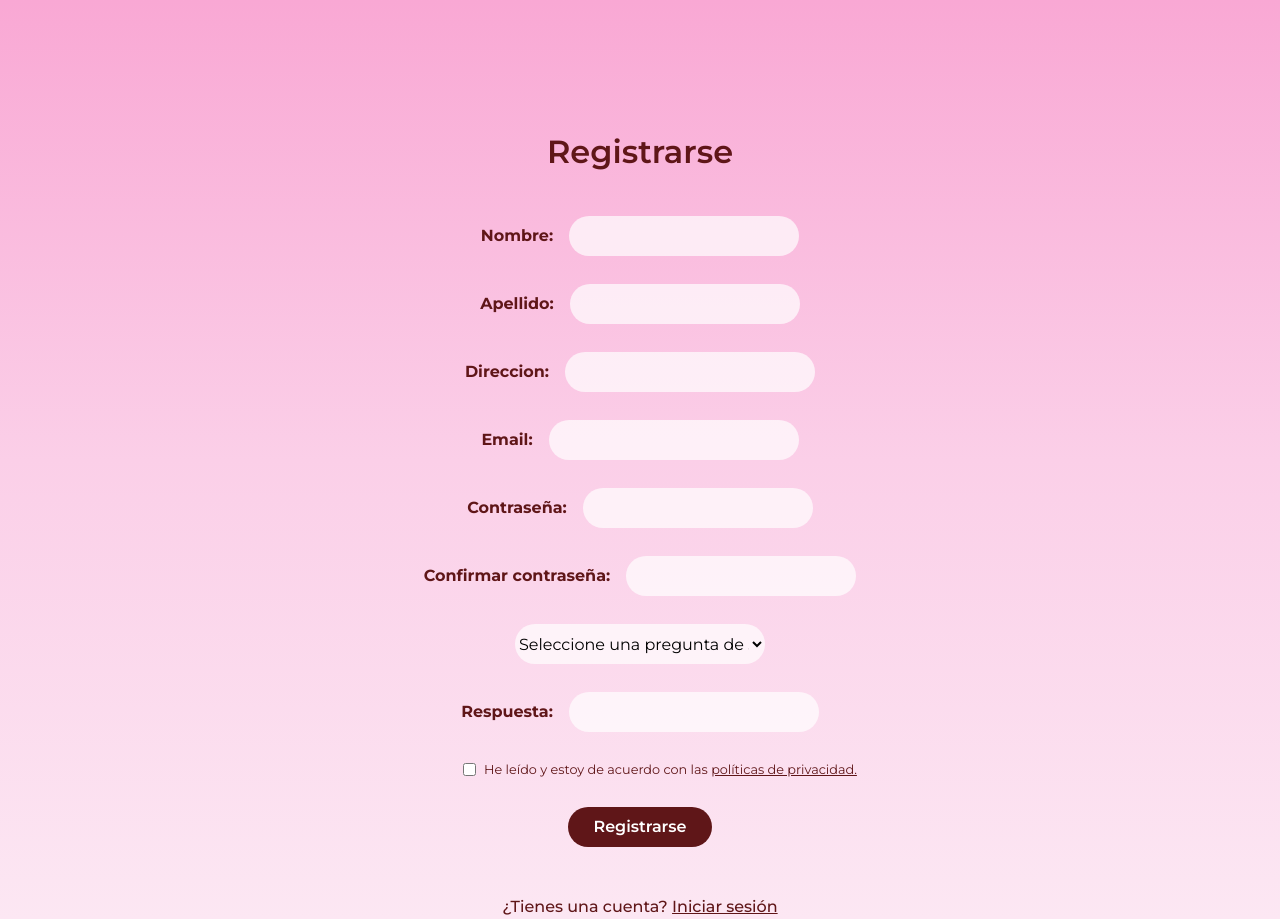
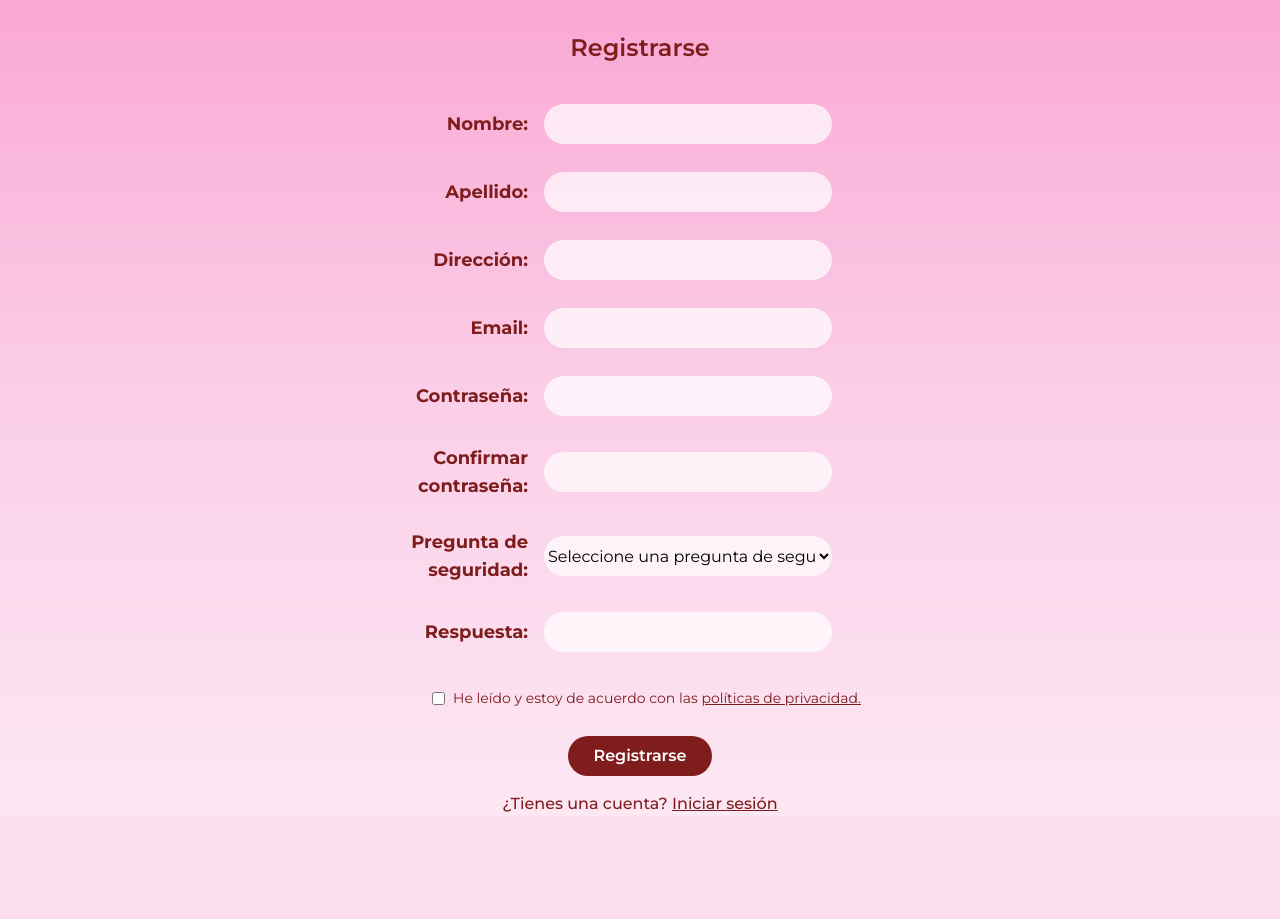
Before and after one commit to JocDabi/E-commerce_Seven7, a PHP site: page /registro.php in a window 1280 px wide. After the commit the page ends 812 px from the top, so only its background shows below. Run offline with PHP 8.4, Linux system fonts and the light colour scheme; some libraries are stand-ins or nearby versions.

Commit message:
actualizacion estilos 26-06

```diff
--- a/HTMl/carrito.php
+++ b/HTMl/carrito.php
@@ -65,7 +65,7 @@
         background-color: #b30000;
     }
 </style>
-<body class="w-[100%] bg-gradient-to-b from-pink-300 via-pink-200 to-pink-100 overflow-x-hidden">
+<body class="w-[100%] h-screen bg-gradient-to-b from-pink-300 via-pink-200 to-pink-100 overflow-x-hidden">
     <nav>
         <a class="pt-6 pl-7" href="index.html">
             <img class="w-[68px] h-[68px]" src="../images/Recurso 1.png" alt="">
--- a/HTMl/catalogo.php
+++ b/HTMl/catalogo.php
@@ -66,7 +66,7 @@
     }
 </style>
 
-<body class="w-[100%] bg-gradient-to-b from-pink-300 via-pink-200 to-pink-100 overflow-x-hidden">
+<body class="w-[100%] h-screen bg-gradient-to-b from-pink-300 via-pink-200 to-pink-100 overflow-x-hidden">
     <nav>
         <a class="pt-6 pl-7" href="index.html">
             <img class="w-[68px] h-[68px]" src="../images/Recurso 1.png" alt="">
--- a/HTMl/login.php
+++ b/HTMl/login.php
@@ -21,7 +21,7 @@ session_start();
     }
 </style>
 
-<body class="w-[100%]  bg-gradient-to-b from-pink-300 via-pink-200 to-pink-100 overflow-x-hidden">
+<body class="w-[100%] h-screen bg-gradient-to-b from-pink-300 via-pink-200 to-pink-100 overflow-x-hidden">
 
     <h1 class="text-center mt-16 text-[2rem] text-[rgb(95,22,24)] font-[600]">Iniciar sesión</h1>
 
--- a/HTMl/registro.php
+++ b/HTMl/registro.php
@@ -23,85 +23,92 @@ session_start();
     }
 </style>
 
-<body class="w-[100%] bg-gradient-to-b from-pink-300 via-pink-200 to-pink-100 overflow-x-hidden">
-    <h1 class="text-center mt-32 text-[2rem] text-[rgb(95,22,24)] font-[600]">Registrarse</h1>
+<body class="w-full bg-gradient-to-b from-pink-300 via-pink-200 to-pink-100 overflow-x-hidden">
+    <h1 class="text-center mt-8 text-2xl text-red-900 font-semibold">Registrarse</h1>
 
-    <div class="w-full flex flex-col gap-8 items-center mt-4">
-        <form class="flex flex-col items-center gap-7 mt-6" action="../procesar_registro.php" method="post">
-            <div class="relative flex">
-                <label class="text-[rgb(95,22,24)] text-32 font-bold pt-2 mr-4" for="nombre">Nombre:</label>
-                <input class="w-[230px] h-[40px] bg-white/70 outline-0 rounded-full text-center placeholder:text-[rgb(95,22,24)] placeholder:font-[500] focus:placeholder-transparent" type="text" name="nombre" maxlength="20" required autocomplete="off">
-                <p class="text-gray-600 text-xs absolute left-24 top-full mt-1 hidden">Máximo 20 caracteres</p>
+    <div class="w-full flex flex-col items-center mt-4">
+        <form class="flex flex-col items-center gap-7 mt-6 w-full max-w-xl" action="../procesar_registro.php" method="post">
+
+            <div class="relative flex items-center w-full">
+                <label class="text-red-900 text-lg font-bold w-1/3 text-right pr-4" for="nombre">Nombre:</label>
+                <input class="w-2/4 h-10 bg-white/70 outline-none rounded-full text-center placeholder:text-red-900 placeholder:font-medium focus:placeholder-transparent" type="text" name="nombre" maxlength="20" required autocomplete="off">
+                <p class="text-gray-600 text-xs absolute left-32 top-full mt-1 hidden">Máximo 20 caracteres</p>
+            </div>
             <?php if(isset($_SESSION['errors']['nombre'])): ?>
-                    <div class="text-red-500 text-sm text-center mb-4">
+                <div class="text-red-500 text-sm text-center">
                     <?php echo $_SESSION['errors']['nombre']; ?>
                 </div>
             <?php endif; ?>
+
+            <div class="relative flex items-center w-full">
+                <label class="text-red-900 text-lg font-bold w-1/3 text-right pr-4" for="apellido">Apellido:</label>
+                <input class="w-2/4 h-10 bg-white/70 outline-none rounded-full text-center placeholder:text-red-900 placeholder:font-medium focus:placeholder-transparent" type="text" name="apellido" maxlength="20" required autocomplete="off">
+                <p class="text-gray-600 text-xs absolute left-32 top-full mt-1 hidden">Máximo 20 caracteres</p>
             </div>
-
-            <div class="relative flex">
-            <label class="text-[rgb(95,22,24)] text-32 font-bold pt-2 mr-4" for="nombre">Apellido:</label>
-                <input class="w-[230px] h-[40px] bg-white/70 outline-0 rounded-full text-center placeholder:text-[rgb(95,22,24)] placeholder:font-[500] focus:placeholder-transparent" type="text" name="apellido" maxlength="20" required autocomplete="off">
-                <p class="text-gray-600 text-xs absolute left-0 top-full mt-1 hidden">Máximo 20 caracteres</p>
             <?php if(isset($_SESSION['errors']['apellido'])): ?>
-                    <div class="text-red-500 text-sm text-center mb-4">
+                <div class="text-red-500 text-sm text-center mt-2">
                     <?php echo $_SESSION['errors']['apellido']; ?>
                 </div>
             <?php endif; ?>
+
+            <div class="relative flex items-center w-full">
+                <label class="text-red-900 text-lg font-bold w-1/3 text-right pr-4" for="direccion">Dirección:</label>
+                <input class="w-2/4 h-10 bg-white/70 outline-none rounded-full text-center placeholder:text-red-900 placeholder:font-medium focus:placeholder-transparent" type="text" name="direccion" maxlength="20" required autocomplete="off">
+                <p class="text-gray-600 text-xs absolute left-32 top-full mt-1 hidden">Máximo 20 caracteres</p>
             </div>
 
-            <div class="relative flex">
-            <label class="text-[rgb(95,22,24)] text-32 font-bold pt-2 mr-4" for="nombre">Direccion:</label>
-                <input class="w-[250px] h-[40px] bg-white/70 outline-0 rounded-full text-center placeholder:text-[rgb(95,22,24)] placeholder:font-[500] focus:placeholder-transparent" type="text" name="direccion" maxlength="20" required autocomplete="off">
-                <p class="text-gray-600 text-xs absolute left-0 top-full mt-1 hidden">Máximo 20 caracteres</p>
+            <div class="relative flex items-center w-full">
+                <label class="text-red-900 text-lg font-bold w-1/3 text-right pr-4" for="email">Email:</label>
+                <input class="w-2/4 h-10 bg-white/70 outline-none rounded-full text-center placeholder:text-red-900 placeholder:font-medium focus:placeholder-transparent" type="email" name="email" required autocomplete="off">
             </div>
-
-            <div class="relative flex">
-            <label class="text-[rgb(95,22,24)] text-32 font-bold pt-2 mr-4" for="nombre">Email:</label>
-                <input class="w-[250px] h-[40px] bg-white/70 outline-0 rounded-full text-center placeholder:text-[rgb(95,22,24)] placeholder:font-[500] focus:placeholder-transparent" type="email" name="email" required autocomplete="off">
             <?php if(isset($_SESSION['errors']['email'])): ?>
-                    <div class="text-red-500 text-sm text-center mb-4">
+                <div class="text-red-500 text-sm text-center mt-2">
                     <?php echo $_SESSION['errors']['email']; ?>
                 </div>
             <?php endif; ?>
+
+            <div class="relative flex items-center w-full">
+                <label class="text-red-900 text-lg font-bold w-1/3 text-right pr-4" for="contrasena">Contraseña:</label>
+                <input class="w-2/4 h-10 bg-white/70 outline-none rounded-full text-center placeholder:text-red-900 placeholder:font-medium focus:placeholder-transparent" type="password" name="contrasena" minlength="8" required autocomplete="off">
+                <p class="text-gray-600 text-xs absolute left-32 top-full mt-1 hidden">Mínimo 8 caracteres</p>
             </div>
 
-            <div class="relative flex">
-            <label class="text-[rgb(95,22,24)] text-32 font-bold pt-2 mr-4" for="nombre">Contraseña:</label>
-                <input class="w-[230px] h-[40px] bg-white/70 outline-0 rounded-full text-center placeholder:text-[rgb(95,22,24)] placeholder:font-[500] focus:placeholder-transparent" type="password" name="contrasena" minlength="8" required autocomplete="off">
-                <p class="text-gray-600 text-xs absolute left-0 top-full mt-1 hidden">Mínimo 8 caracteres</p>
+            <div class="relative flex items-center w-full">
+                <label class="text-red-900 text-lg font-bold w-1/3 text-right pr-4" for="confirmar_contrasena">Confirmar contraseña:</label>
+                <input class="w-2/4 h-10 bg-white/70 outline-none rounded-full text-center placeholder:text-red-900 placeholder:font-medium focus:placeholder-transparent" type="password" name="confirmar_contrasena" minlength="8" required autocomplete="off">
             </div>
-
-            <div class="relative flex">
-            <label class="text-[rgb(95,22,24)] text-32 font-bold pt-2 mr-4" for="nombre">Confirmar contraseña:</label>
-                <input class="w-[230px] h-[40px] bg-white/70 outline-0 rounded-full text-center placeholder:text-[rgb(95,22,24)] placeholder:font-[500] focus:placeholder-transparent" type="password" name="confirmar_contrasena" minlength="8" required autocomplete="off">
             <?php if(isset($_SESSION['errors']['contrasena'])): ?>
-                    <div class="text-red-500 text-sm text-center mb-4">
+                <div class="text-red-500 text-sm text-center mt-2">
                     <?php echo $_SESSION['errors']['contrasena']; ?>
                 </div>
             <?php endif; ?>
-            </div>
 
             <!-- Pregunta de Seguridad -->
-            <select class="w-[250px] h-[40px] bg-white/70 outline-0 rounded-full text-center" name="pregunta" required>
+            <div class="flex items-center w-full">
+                <label for="pregunta" class="text-red-900 text-lg font-bold w-1/3 text-right pr-4">Pregunta de seguridad:</label>
+                <select class="w-2/4 h-10 bg-white/70 outline-none rounded-full text-center" name="pregunta" required>
                     <option value="" disabled selected>Seleccione una pregunta de seguridad</option>
                     <option value="1">¿Cuál es el nombre de tu primera mascota?</option>
                     <option value="2">¿Cuál es el nombre de la ciudad donde naciste?</option>
                     <option value="3">¿Cuál es tu comida favorita?</option>
                 </select>
-            <div class="relative flex">
-            <label class="text-[rgb(95,22,24)] text-32 font-bold pt-2 mr-4" for="nombre">Respuesta:</label>
-                <input class="w-[250px] h-[40px] bg-white/70 outline-0 rounded-full text-center" type="text" name="respuesta" maxlength="30" required autocomplete="off">
-                <p class="text-gray-600 text-xs absolute left-0 top-full mt-1 hidden">Máximo 30 caracteres</p>
             </div>
 
-            <div class="flex gap-2 ml-10">
-                <input type="checkbox" id="privacidad" required>
-                <label class="text-[0.8rem] text-[rgb(95,22,24)]" for="privacidad">He leído y estoy de acuerdo con las <a href="#" class="underline">políticas de privacidad.</a></label>
+            <div class="relative flex items-center w-full">
+                <label class="text-red-900 text-lg font-bold w-1/3 text-right pr-4" for="respuesta">Respuesta:</label>
+                <input class="w-2/4 h-10 bg-white/70 outline-none rounded-full text-center placeholder:text-red-900 placeholder:font-medium focus:placeholder-transparent" type="text" name="respuesta" maxlength="30" required autocomplete="off">
+                <p class="text-gray-600 text-xs absolute left-32 top-full mt-1 hidden">Máximo 30 caracteres</p>
             </div>
-            <button class="w-36 h-10 rounded-full bg-[rgb(95,22,24)] text-white font-[600] transition-all active:bg-transparent active:border-4 active:border-[rgb(95,22,24)] active:text-[rgb(95,22,24)]" type="submit">Registrarse</button>
+
+            <div class="flex items-center w-full pl-20 mt-2">
+                <input class="mr-2" type="checkbox" id="privacidad" required>
+                <label class="text-sm text-red-900" for="privacidad">He leído y estoy de acuerdo con las <a href="#" class="underline">políticas de privacidad.</a></label>
+            </div>
+
+            <button class="w-36 h-10 rounded-full bg-red-900 text-white font-semibold transition-all active:bg-transparent active:border-4 active:border-red-900 active:text-red-900" type="submit">Registrarse</button>
         </form>
-        <p class="text-center text-[rgb(95,22,24)] font-[500] mt-4">
+
+        <p class="text-center text-red-900 font-medium mt-4">
             ¿Tienes una cuenta? <a href="login.php" class="underline">Iniciar sesión</a>
         </p>
     </div>
```
Also changed, not shown: HTMl/index.html (+12 -4 lines). Lines whose indentation alone changed are shown as unchanged.
